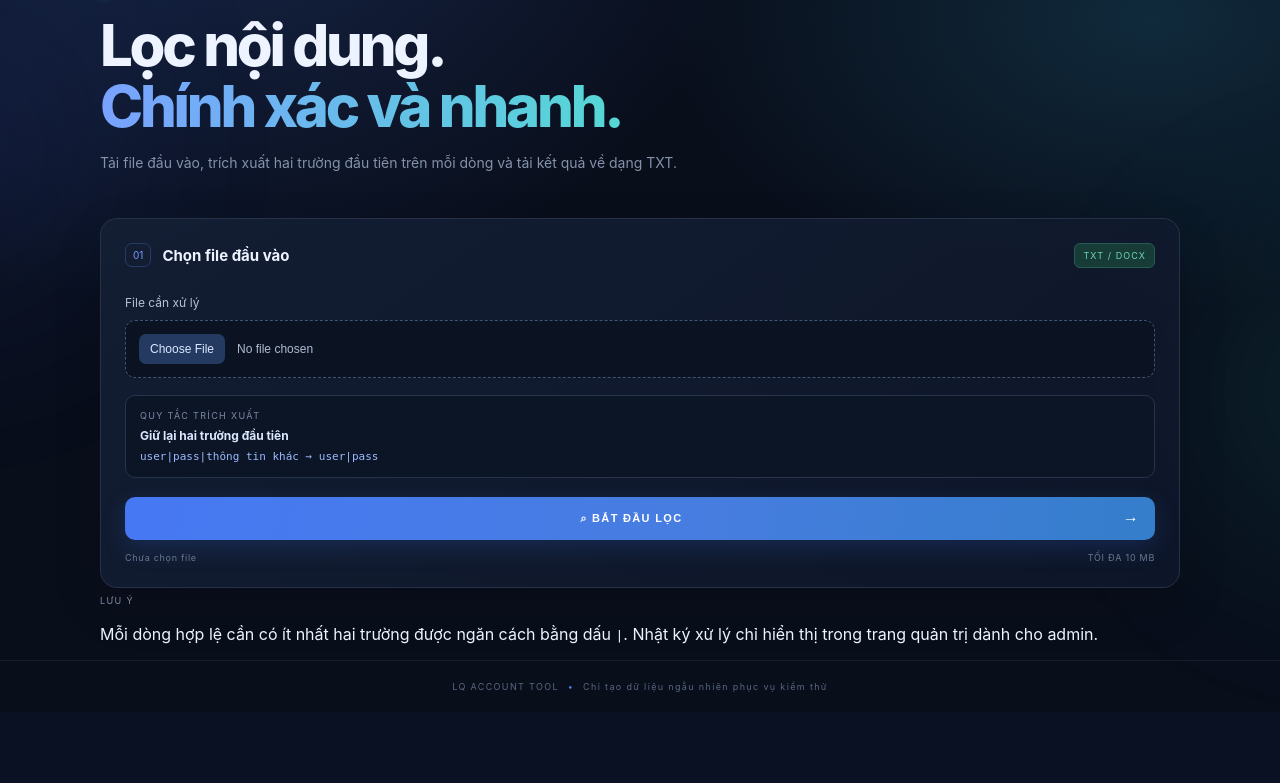
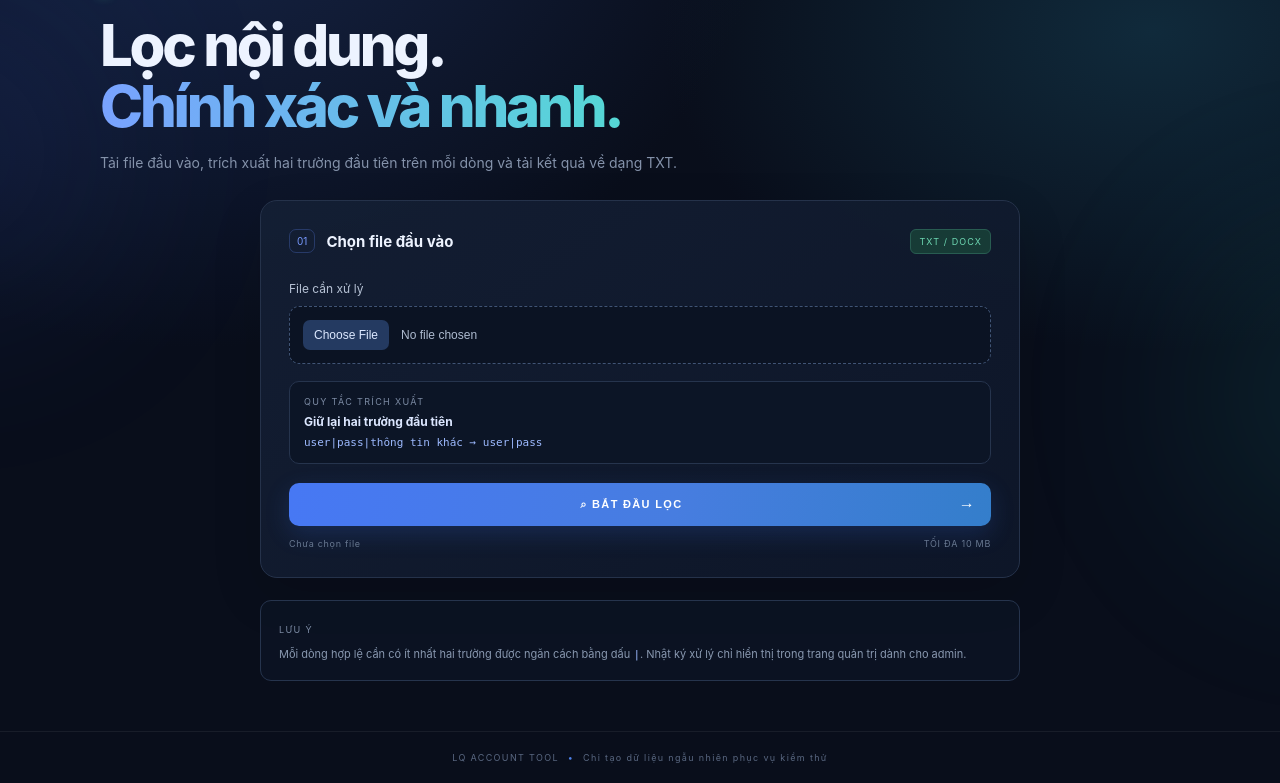
Before and after one commit to tvs-huucuutoi/lq-account, a Flask app: page /filter in a window 1280 px wide. Shown: the part 157-940 px from the top of the page. Before the commit the page ends 849 px from the top, so only its background shows below. Run offline with Flask 3, Linux system fonts and the light colour scheme.

Commit message:
Style standalone file filter page and admin history

```diff
--- a/static/style.css
+++ b/static/style.css
@@ -43,3 +43,15 @@ footer{border-top:1px solid #ffffff10;text-align:center;padding:20px;color:#5967
 .filter-history-panel{margin-top:18px;margin-bottom:50px}
 .filter-history-panel td{overflow-wrap:anywhere}
 @media(max-width:760px){.filter-panel{padding:18px}.filter-history-panel{padding:18px}}
+
+
+.filter-launch-panel{padding:24px;margin:18px 0 0}
+.filter-launch-panel .hero-copy{margin:-10px 0 20px;max-width:720px}
+.filter-launch-link{display:block;text-align:center;text-decoration:none;margin-top:15px}
+.standalone-filter-panel{max-width:760px;margin:0 auto 22px;padding:28px}
+.filter-help{max-width:760px;margin:0 auto 50px;padding:16px 18px;border:1px solid #26344d;background:#0c1526aa;border-radius:11px}
+.filter-help p{font-size:11px;line-height:1.7;color:#8998b0;margin:8px 0 0}
+.filter-help code{color:#9dbaff;font-family:ui-monospace,monospace}
+.filter-admin-history{margin-top:18px}
+.filter-admin-history td:nth-child(3){overflow-wrap:anywhere;min-width:150px}
+@media(max-width:760px){.standalone-filter-panel{padding:18px}.filter-launch-panel{padding:18px}}
```
